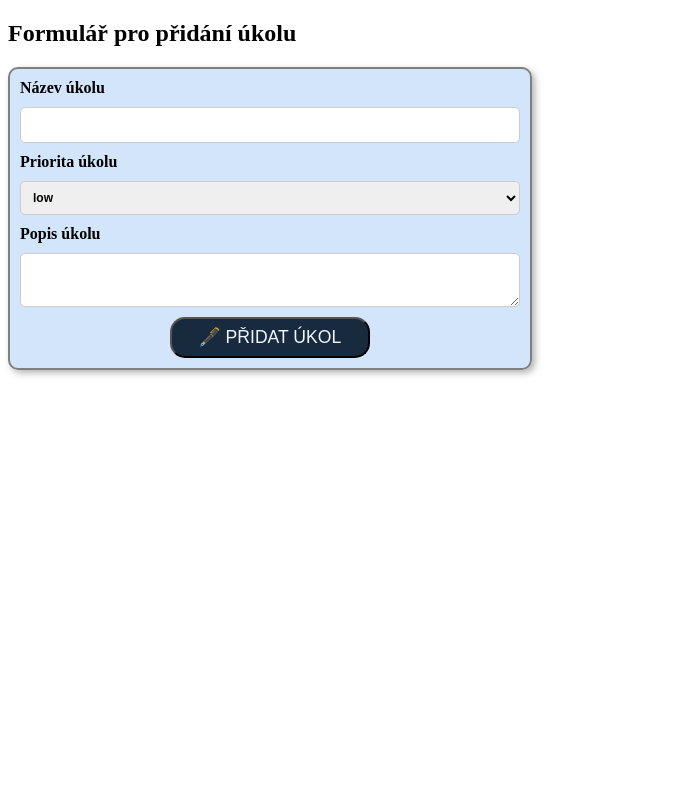
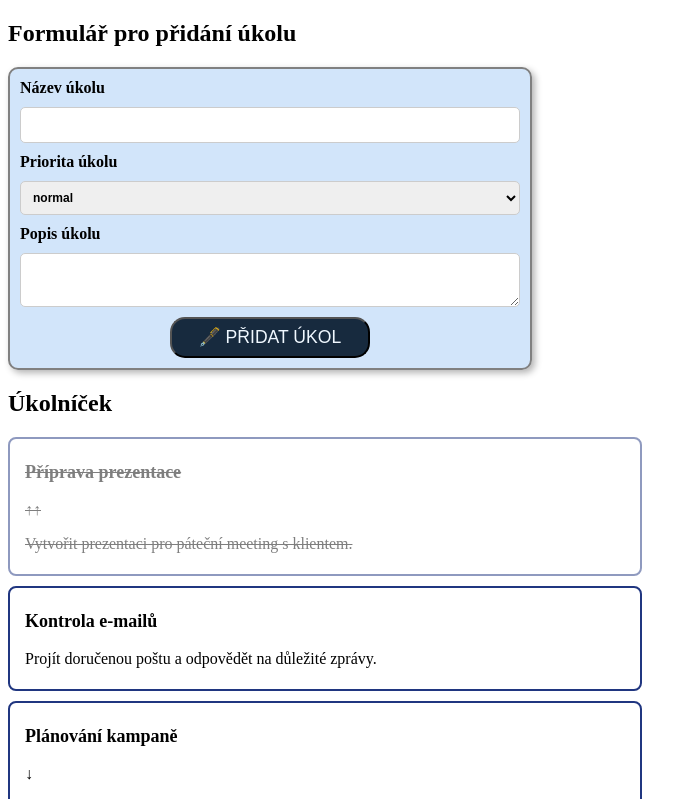
Before and after one commit to EichKarol/TS-ToDoList, a React (Vite) app: page / in a window 1280 px wide. Shown: the top 799 px of the page, without its empty margins (0-697 px from the left). Built offline with nearby package versions, Linux system fonts and the light colour scheme.

Commit message:
komunikace mezi komponentami

```diff
--- a/src/App.tsx
+++ b/src/App.tsx
@@ -4,10 +4,11 @@ import './App.css'
 import { Item } from './components/Item/Item'
 import { List } from './components/List/List';
 import { Form } from './components/Form/Form';
+
 import type { ItemData } from './components/Item/Item';
+import type { FormData } from './components/Form/Form';
 
-function App() {
-  const [tasks, setTasks] = useState<ItemData[]>([
+const tasksData: ItemData[] = [
 
   {
      title: 'Příprava prezentace',
@@ -33,23 +34,28 @@ function App() {
       done: false,
       priority: 'normal'
   }
-  ])
+  ]
+
+function App() {
+  const [tasks, setTasks] = useState<ItemData[]>([...tasksData])
+
+  const handleFormSubmit = (newTask: FormData) => {
+    setTasks([
+      {
+        ...newTask,
+        done: false,
+       },
+      ...tasks
+    ]);
+  }
+
 
   return (
     <>
-      {/* <Item
-        title="Learn TypeScript"
-        description="Understand the basics of TypeScript for better code quality."
-        done={false}
-      />
-      <Item
-        title="Build a React App"
-        description="Create a simple React application using TypeScript."
-        done={true}
-      />
+    <Form onFormSubmit={handleFormSubmit}/>
 
-      <List title="Úkolníček" items={tasks} /> */}
-      <Form />
+      <List title="Úkolníček" items={tasks} />
+
 
     </>
   )
--- a/src/components/Form/Form.tsx
+++ b/src/components/Form/Form.tsx
@@ -3,17 +3,24 @@ import './Form.css'
 
 type Priority = 'low' | 'normal' | 'high';
 
-type FormData = {
+export type FormData = {
     title: string;
     description: string;
     priority: Priority;
 }
 
-export function Form() {
+export type FormProps = {
+    onFormSubmit: (newTask: FormData) => void;
+}
+
+export function Form({onFormSubmit}: FormProps) {
 
     const handleSubmit = (e:React.FormEvent<HTMLFormElement>) => {
         e.preventDefault();
         console.log('odesláno');
+        console.log(formData);
+        onFormSubmit(formData);
+        clearForm();
     }
 
     const handleChange = (e:React.ChangeEvent<HTMLInputElement> | React.ChangeEvent<HTMLTextAreaElement> | React.ChangeEvent<HTMLSelectElement>) => {
@@ -29,6 +36,14 @@ export function Form() {
         description: '',
         priority: 'normal',
     })
+
+    const clearForm = () => {
+        setFormData({
+            title: '',
+            description: '',
+            priority: 'normal',
+        })
+    }
 
 
     return (
@@ -51,8 +66,8 @@ export function Form() {
               value={formData.priority}
               onChange={handleChange}
             >
+                <option value="medium">normal</option>
                 <option value="low">low</option>
-                <option value="medium">normal</option>
                 <option value="high">high</option>
             </select>
 
```
